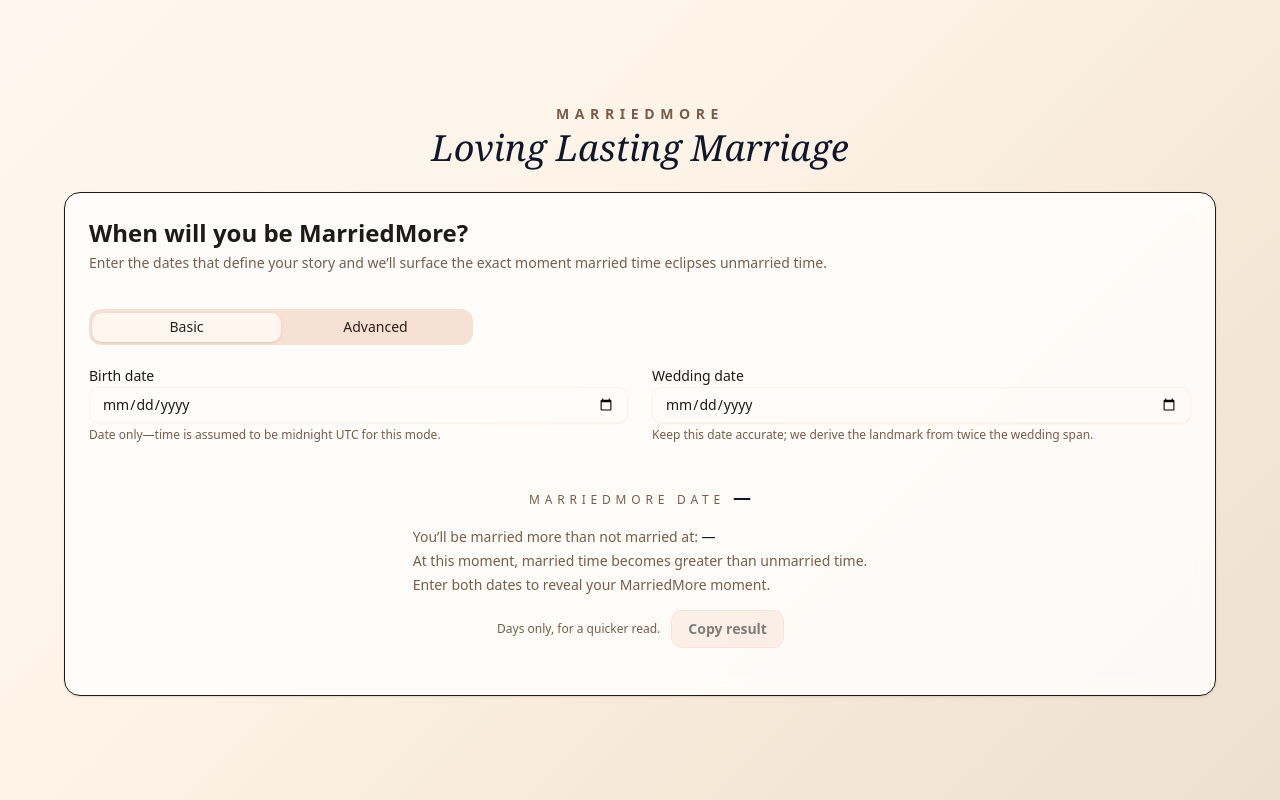
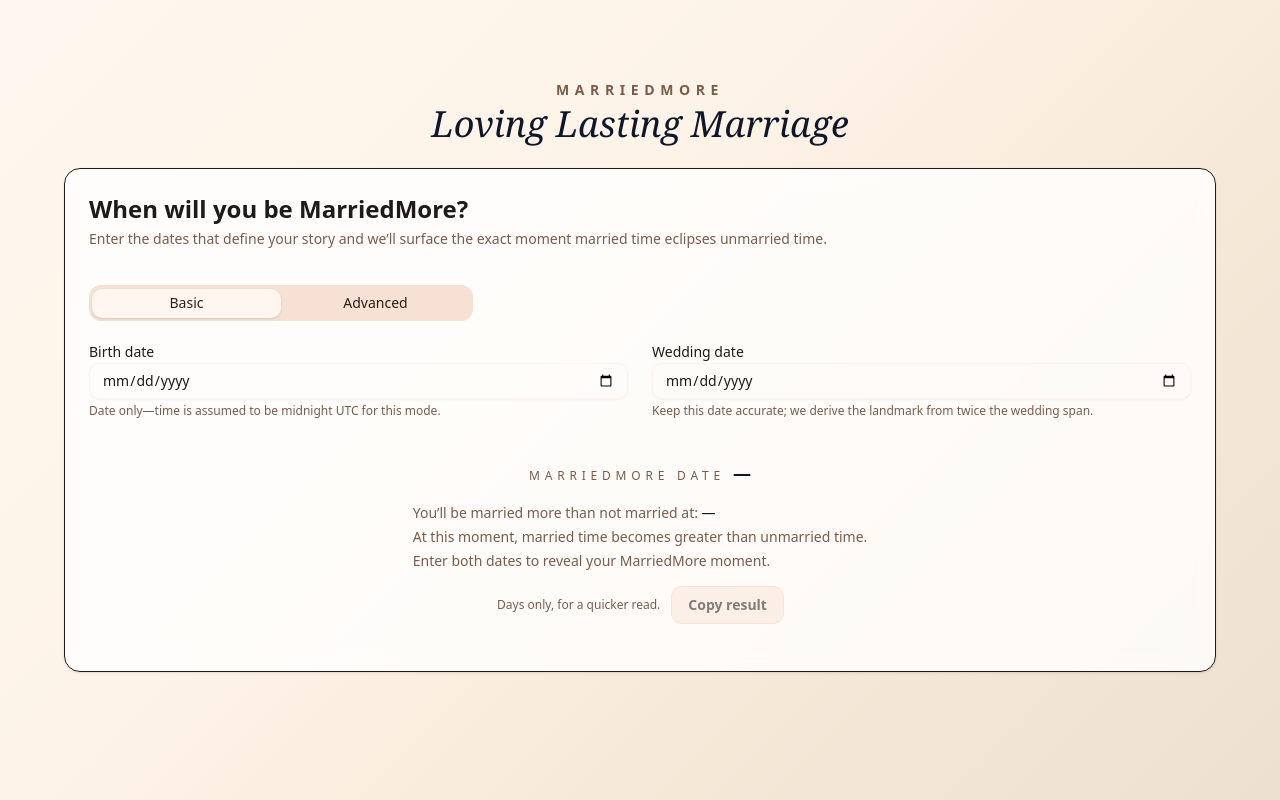
Before and after one commit to Veltrex1/MM-Calculator, a Next.js app: page / in a window 1280 px wide. Built offline with nearby package versions, Linux system fonts and the light colour scheme.

Commit message:
Update MM calculator

```diff
--- a/app/page.tsx
+++ b/app/page.tsx
@@ -333,7 +333,7 @@ export default function Home() {
   }, [ageDetail, copyDisabled, copyToClipboard, marriedMoreLabel, result]);
 
   return (
-    <main className="flex min-h-screen items-center justify-center px-6 py-12 lg:py-16">
+    <main className="flex min-h-screen items-start justify-center px-6 pt-20 pb-12 lg:pb-16">
       <div className="w-full max-w-5xl lg:max-w-6xl">
         <div className="mb-6 flex flex-col items-center gap-1 text-center">
           <p className="text-sm font-semibold uppercase tracking-[0.4em] text-muted-foreground">
```
